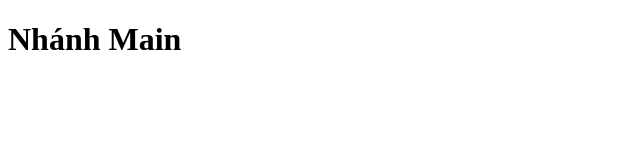
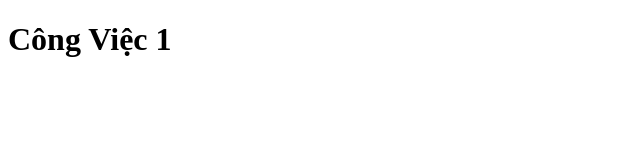
Before and after one commit to cngthaivn/du-an-6, a plain HTML site: page index.html in a window 1280 px wide. Shown: the whole page, without its empty margins (0-640 px from the left). Drawn offline with Linux system fonts and the light colour scheme.

Commit message:
1. Công Việc ! Commit Lần 1

```diff
--- a/index.html
+++ b/index.html
@@ -6,6 +6,6 @@
     <title>Nhánh Main</title>
   </head>
   <body>
-    <h1>Nhánh Main</h1>
+    <h1>Công Việc 1</h1>
   </body>
 </html>
```
